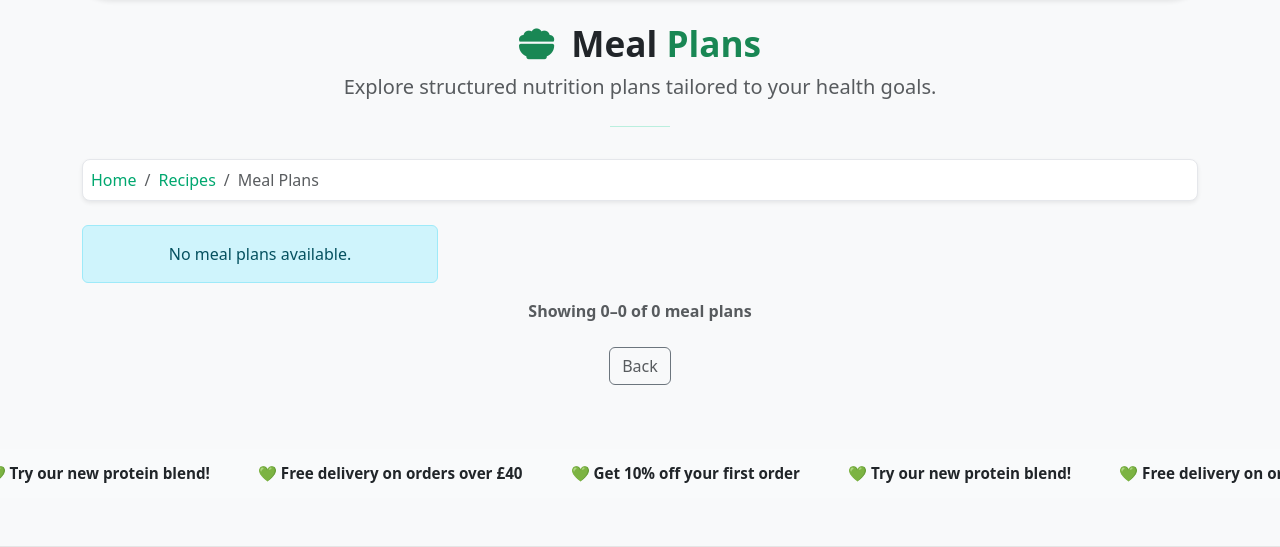
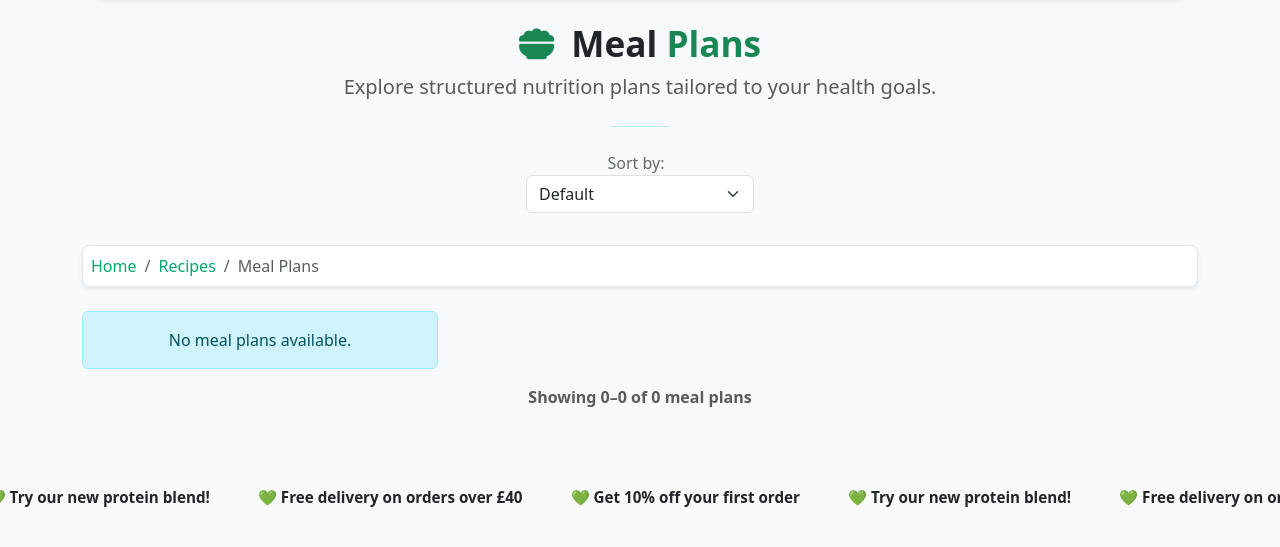
Before and after one commit to Danut89/Milestone-Project-4, a Django app: page /nutrition/meal-plans/ in a window 1280 px wide. Shown: the part 130-677 px from the top of the page. Run offline with Django 5.2, Linux system fonts and the light colour scheme; data that the repository does not hold is empty; some libraries are stand-ins or nearby versions.

Commit message:
Extended Recipe model with nutritional info fields (calories, protein, carbs, fat), updated template to display them, and enabled admin editing functionality. Also added recipe filtering and updated pagination.

```diff
--- a/nutrition/models.py
+++ b/nutrition/models.py
@@ -49,6 +49,12 @@ class Recipe(models.Model):
     created_at = models.DateTimeField(auto_now_add=True)
     author = models.ForeignKey(User, on_delete=models.CASCADE, default=1, related_name="recipes")
 
+    # ✅ New fields for nutritional info
+    calories = models.PositiveIntegerField(blank=True, null=True)
+    protein = models.CharField(max_length=20, blank=True, null=True)
+    carbs = models.CharField(max_length=20, blank=True, null=True)
+    fat = models.CharField(max_length=20, blank=True, null=True)
+
     def __str__(self):
         return self.title
 
--- a/nutrition/templates/nutrition/meal_plans.html
+++ b/nutrition/templates/nutrition/meal_plans.html
@@ -17,6 +17,24 @@
   </div>
 
   <hr class="my-4" style="max-width: 60px; margin: 1rem auto; border-color: var(--accent-green);">
+
+
+  <!-- 🔍 Filter & Sort Controls -->
+<form method="get" class="row g-3 align-items-center mb-4 justify-content-center">
+  <div class="col-auto">
+    <label for="sort" class="form-label mb-0 me-2">Sort by:</label>
+    <select name="sort" id="sort" class="form-select" onchange="this.form.submit()">
+      <option value="">Default</option>
+      <option value="newest" {% if request.GET.sort == 'newest' %}selected{% endif %}>Newest First</option>
+      <option value="title_asc" {% if request.GET.sort == 'title_asc' %}selected{% endif %}>Title A-Z</option>
+      <option value="calories_asc" {% if request.GET.sort == 'calories_asc' %}selected{% endif %}>Calories: Low to High</option>
+      <option value="calories_desc" {% if request.GET.sort == 'calories_desc' %}selected{% endif %}>Calories: High to Low</option>
+      <option value="duration_asc" {% if request.GET.sort == 'duration_asc' %}selected{% endif %}>Duration: Short to Long</option>
+      <option value="duration_desc" {% if request.GET.sort == 'duration_desc' %}selected{% endif %}>Duration: Long to Short</option>
+    </select>
+  </div>
+</form>
+
 
 
   <!-- 🧭 Breadcrumb -->
@@ -87,13 +105,13 @@
     <ul class="pagination justify-content-center">
     {% if plans.has_previous %}
       <li class="page-item">
-        <a class="page-link text-muted" href="?page={{ plans.previous_page_number }}">&laquo; Prev</a>
+        <a class="page-link" href="?page={{ plans.previous_page_number }}{% if current_sort %}&sort={{ current_sort }}{% endif %}">&laquo; Prev</a>
       </li>
     {% endif %}
 
     {% if plans.number > 1 %}
       <li class="page-item">
-        <a class="page-link" href="?page=1">1</a>
+        <a class="page-link" href="?page=1{% if current_sort %}&sort={{ current_sort }}{% endif %}">1</a>
       </li>
       {% if plans.number > 3 %}
         <li class="page-item disabled"><span class="page-link">...</span></li>
@@ -104,7 +122,9 @@
       {% if num == plans.number %}
         <li class="page-item active"><span class="page-link">{{ num }}</span></li>
       {% elif num > plans.number|add:'-2' and num < plans.number|add:'2' and num != 1 and num != plans.paginator.num_pages %}
-        <li class="page-item"><a class="page-link" href="?page={{ num }}">{{ num }}</a></li>
+        <li class="page-item">
+          <a class="page-link" href="?page={{ num }}{% if current_sort %}&sort={{ current_sort }}{% endif %}">{{ num }}</a>
+        </li>
       {% endif %}
     {% endfor %}
 
@@ -120,7 +140,7 @@
 
     {% if plans.has_next %}
       <li class="page-item">
-        <a class="page-link text-muted" href="?page={{ plans.next_page_number }}">Next &raquo;</a>
+        <a class="page-link text-muted" href="?page={{ plans.next_page_number }}{% if current_sort %}&sort={{ current_sort }}{% endif %}">Next &raquo;</a>
       </li>
     {% endif %}
   </ul>
@@ -132,10 +152,7 @@
     Showing {{ plans.start_index }}–{{ plans.end_index }} of {{ plans.paginator.count }} meal plans
   </p></strong>
 
-   <!-- 🔙 Back Button -->
-  <div class="text-center mt-4">
-    <a class="btn btn-outline-secondary text-muted" href="#">Back</a>
-  </div>
+
 
 </section>
 
--- a/nutrition/views.py
+++ b/nutrition/views.py
@@ -15,22 +15,61 @@ def nutrition_home(request):
     return render(request, 'nutrition/home.html')
 
 def meal_plans(request):
+    sort_option = request.GET.get('sort')
+
     all_plans = MealPlan.objects.all()
+
+    if sort_option == 'newest':
+        all_plans = all_plans.order_by('-created_at')
+    elif sort_option == 'title_asc':
+        all_plans = all_plans.order_by('title')
+    elif sort_option == 'calories_asc':
+        all_plans = all_plans.order_by('calories')
+    elif sort_option == 'calories_desc':
+        all_plans = all_plans.order_by('-calories')
+    elif sort_option == 'duration_asc':
+        all_plans = all_plans.order_by('duration_days')
+    elif sort_option == 'duration_desc':
+        all_plans = all_plans.order_by('-duration_days')
+
     paginator = Paginator(all_plans, 6)
     page_number = request.GET.get('page')
     plans = paginator.get_page(page_number)
-    return render(request, 'nutrition/meal_plans.html', {'plans': plans})
+
+    return render(request, 'nutrition/meal_plans.html', {
+        'plans': plans,
+        'current_sort': sort_option
+    })
+
+
+from django.db.models import Q
 
 def recipes_list(request):
-    recipes = Recipe.objects.all()
+    sort_option = request.GET.get('sort', 'newest')
 
-    paginator = Paginator(recipes, 6)  # 6 recipes per page
+    # Default ordering
+    sort_dict = {
+        'newest': '-created_at',
+        'title': 'title',
+        'prep_time_asc': 'prep_time_minutes',
+        'prep_time_desc': '-prep_time_minutes',
+        'calories_asc': 'calories',
+        'calories_desc': '-calories',
+    }
+
+    sort_by = sort_dict.get(sort_option, '-created_at')
+    recipes = Recipe.objects.all().order_by(sort_by)
+
+    # Pagination
+    paginator = Paginator(recipes, 6)
     page_number = request.GET.get('page')
     page_obj = paginator.get_page(page_number)
 
-    return render(request, 'nutrition/recipes.html', {
+    context = {
         'page_obj': page_obj,
-    })
+        'current_sort': sort_option,
+    }
+    return render(request, 'nutrition/recipes.html', context)
 
 def supplements_list(request):
     supplements = Supplement.objects.all()
--- a/templates/base.html
+++ b/templates/base.html
@@ -97,7 +97,6 @@
           <ul class="dropdown-menu">
             <li><a class="dropdown-item" href="{% url 'nutrition:meal_plans' %}">Meal Plans</a></li>
             <li><a class="dropdown-item" href="{% url 'nutrition:recipes' %}">Recipes</a></li>
-            <li><a class="dropdown-item" href="{% url 'nutrition:supplements' %}">Supplements</a></li>
           </ul>
         </li>
 
```
Also changed, not shown: nutrition/admin.py (+16 -1 lines), nutrition/templates/nutrition/recipe_detail.html (+4 -4 lines), nutrition/templates/nutrition/recipes.html (+18 -6 lines), shop/templates/shop/category_products.html (+5 -5 lines), shop/templates/shop/product_list.html (+5 -10 lines), nutrition/migrations/0006_recipe_calories_recipe_carbs_recipe_fat_and_more.py (added).
